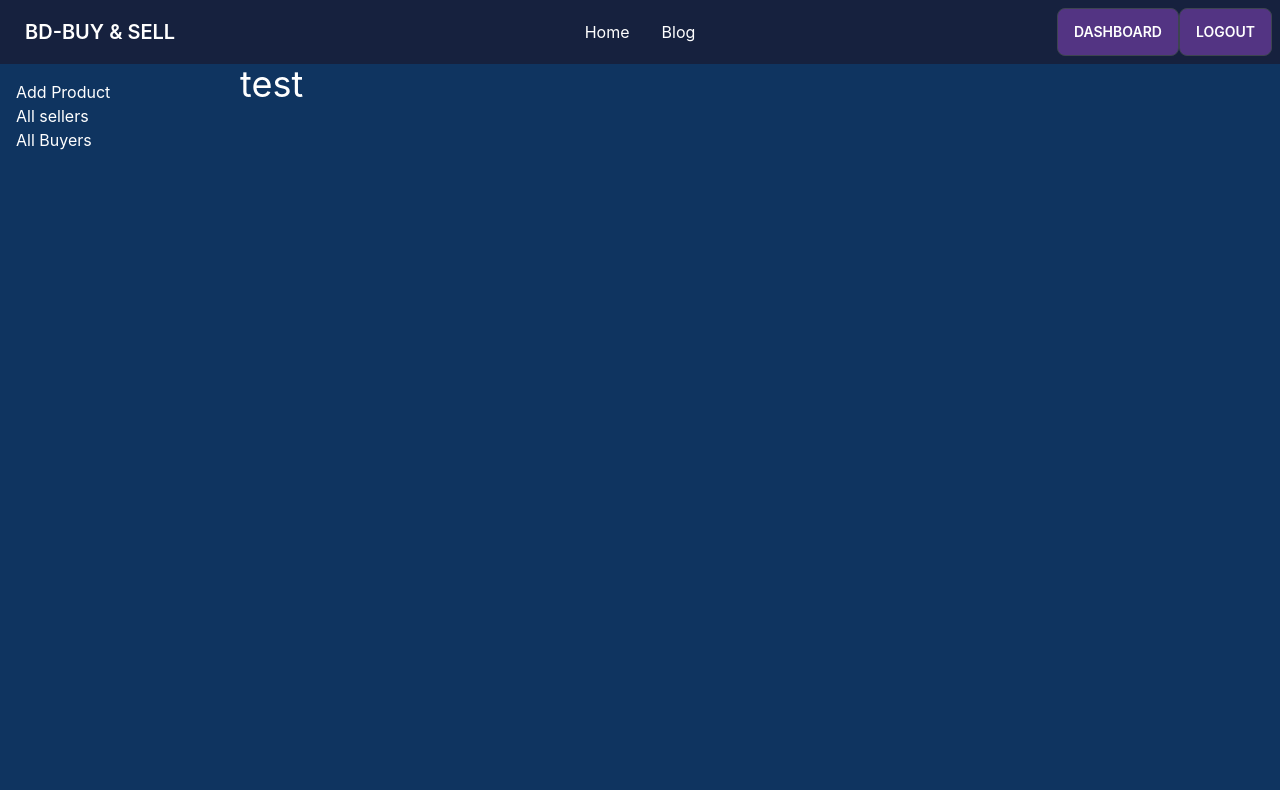
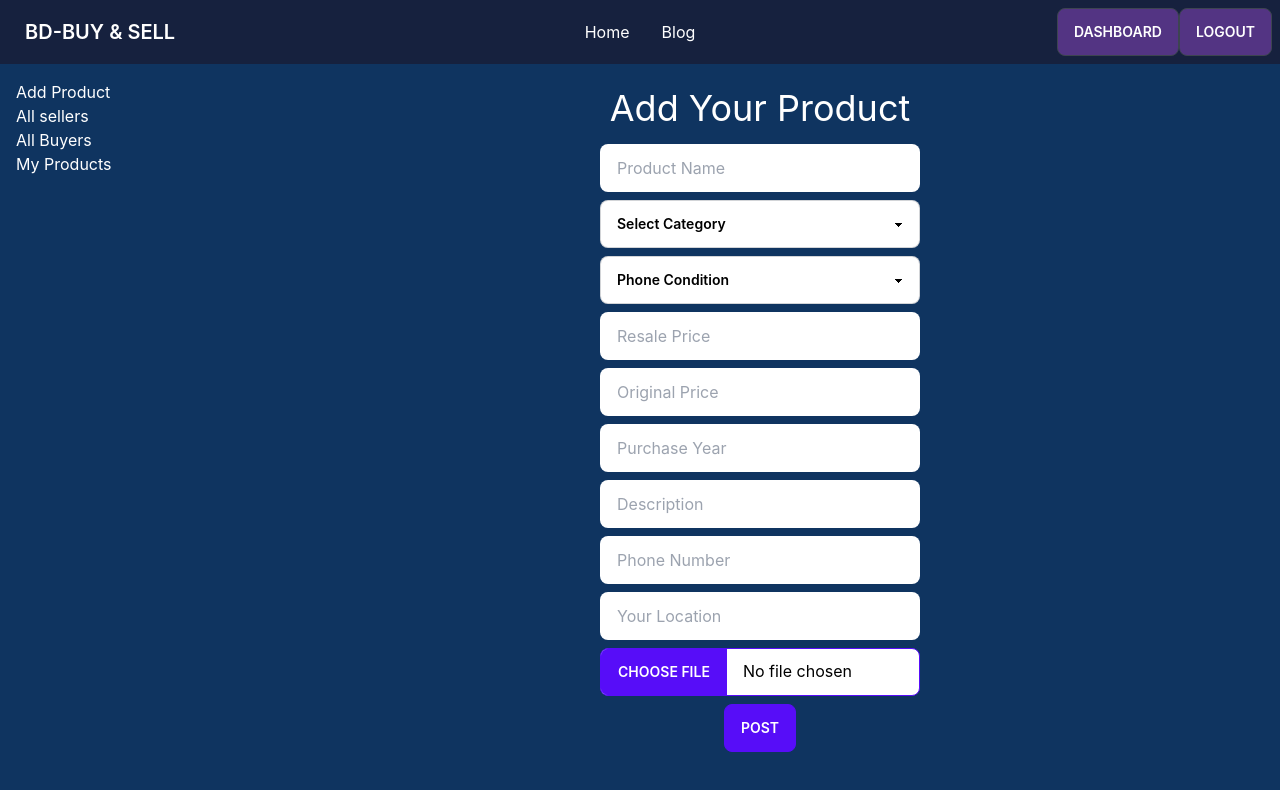
Before and after one commit to Taher027/resale-website-clint-side, a React (Create React App) app: page /dashboard/addproduct in a window 1280 px wide. Shown: the top 790 px of the page. Built offline with nearby package versions, Linux system fonts and the light colour scheme; no server answers; sample sign-in values are in the browser's storage.

Commit message:
set seller product add option

```diff
--- a/src/Dashboard/AddProduct.js
+++ b/src/Dashboard/AddProduct.js
@@ -1,9 +1,139 @@
-import React from 'react';
+import React, { useContext } from 'react';
+import toast from 'react-hot-toast';
+import { useNavigate } from 'react-router-dom';
+import { AuthContext } from '../Context/AuthProvider'
+const AddProduct = () => {
+    const { user } = useContext(AuthContext);
 
-const AddProduct = () => {
+    const notify = () => toast("product added!");
+    const navigate = useNavigate();
+    const handleForm = (event) => {
+        event.preventDefault();
+        const product_name = event.target.product_name.value;
+        const Category = event.target.Category.value;
+        const Condition = event.target.Condition.value;
+        const resale_price = event.target.resale_price.value;
+        const Original_price = event.target.Original_price.value;
+        const purchase_year = event.target.purchase_year.value;
+        const description = event.target.description.value;
+        const phone = event.target.phone.value;
+        const location = event.target.location.value;
+        const d = new Date();
+
+        const img = event.target.image.files[0];
+        const formData = new FormData();
+        formData.append('image', img)
+        const url = `https://api.imgbb.com/1/upload?key=${process.env.REACT_APP_API_KEY}`
+
+
+        fetch(url, {
+            method: 'POST',
+            body: formData,
+        }).then(res => res.json())
+            .then(data => {
+
+                const product_info = {
+                    product_name: product_name,
+                    Category: Category,
+                    Condition: Condition,
+                    resale_price: resale_price,
+                    Original_price: Original_price,
+                    purchase_year: purchase_year,
+                    description: description,
+                    phone: phone,
+                    location: location,
+                    PostTime: d.toUTCString(),
+                    SellerVerify: false,
+                    ProductPhotoUrl: data.data.display_url,
+                    SellerName: user.displayName,
+                    SellerEmail: user.email,
+                    SellerPhoto: user.photoURL,
+                }
+                console.log(product_info)
+
+                fetch("http://localhost:5000/addProduct", {
+                    method: "POST",
+                    headers: {
+                        "content-type": "application/json",
+                    },
+                    body: JSON.stringify(product_info),
+                })
+                    .then((res) => res.json())
+                    .then((data) => {
+                        notify();
+                        navigate("/dashboard/my_products");
+                    })
+                    .catch((error) => {
+                        const errorMessage = error.message;
+                        alert(errorMessage);
+                    });
+
+
+
+            })
+
+
+    }
     return (
-        <div>
-            <h2 className='text-4xl text-white'>test</h2>
+        <div className='mt-6'>
+            <h2 className='text-4xl text-white text-center'>Add Your Product</h2>
+            <div>
+                <form className='text-center mt-4' onSubmit={handleForm}>
+                    <div className='mb-2'>
+
+                        <input type="text" name='product_name' placeholder="Product Name" className="input w-full max-w-xs text-black" />
+                    </div>
+                    <div className='mb-2'>
+
+                        <select name='Category' className="select select-bordered w-full max-w-xs text-black">
+                            <option disabled selected>Select Category</option>
+                            <option value="Iphone">Iphone</option>
+                            <option value="Samsung">Samsung</option>
+                            <option value="Vivo">Vivo</option>
+                        </select>
+                    </div>
+                    <div className='mb-2'>
+
+                        <select name='Condition' className="select select-bordered w-full max-w-xs text-black">
+                            <option disabled selected>Phone Condition</option>
+                            <option value="Excellent">Excellent</option>
+                            <option value="Good">Good</option>
+                            <option value="Fair">Fair</option>
+                        </select>
+                    </div>
+                    <div className='mb-2'>
+
+                        <input type="number" name='resale_price' placeholder="Resale Price" className="input w-full max-w-xs text-black" />
+                    </div>
+                    <div className='mb-2'>
+
+                        <input type="number" name='Original_price' placeholder="Original Price" className="input w-full max-w-xs text-black" />
+                    </div>
+                    <div className='mb-2'>
+
+                        <input type="text" name='purchase_year' placeholder="Purchase Year" className="input w-full max-w-xs text-black" />
+                    </div>
+                    <div className='mb-2'>
+
+                        <input type="text" name='description' placeholder="Description" className="input w-full max-w-xs text-black" />
+                    </div>
+                    <div className='mb-2'>
+
+                        <input type="number" name='phone' placeholder="Phone Number" className="input w-full max-w-xs text-black" />
+                    </div>
+                    <div className='mb-2'>
+
+                        <input type="text" name='location' placeholder="Your Location" className="input w-full max-w-xs text-black" />
+                    </div>
+                    <div className='mb-2'>
+
+                        <input type="file" name="image" className="file-input file-input-bordered file-input-primary w-full max-w-xs text-black" accept=".jpg" />
+                    </div>
+                    <div className="btn-group btn-group-vertical">
+                        <button type='submit' className="btn btn-active ">Post</button>
+                    </div>
+                </form>
+            </div>
         </div>
     );
 };
--- /dev/null
+++ b/src/Dashboard/MyProduct.js
@@ -0,0 +1,85 @@
+import React, { useContext, useEffect, useState } from 'react';
+import toast from 'react-hot-toast';
+import { AuthContext } from '../Context/AuthProvider';
+
+const MyProduct = () => {
+    const [data, setData] = useState([]);
+    const [refresh,setRefresh] = useState(false)
+    const { user } = useContext(AuthContext)
+       console.log(data)
+    const notify = (value) => toast(value);
+    useEffect(() => {
+        fetch(`http://localhost:5000/dashboard/my_products/${user.email}`)
+            .then((res) => res.json())
+            .then((data) => {
+                setData(data);
+            });
+    }, [user, refresh]);
+
+    const handleAdvertise = (product) => {
+        fetch('http://localhost:5000/advertise_product/', {
+            method: 'POST',
+            headers: {
+                "content-type": "application/json",
+            },
+            body: JSON.stringify(product),
+        })
+            .then((res) => res.json())
+            .then((data) => {
+                notify("Advertisement success!");
+            });
+    }
+
+    const handleDelete = (product) => {
+        // console.log(item);
+        fetch(`http://localhost:5000/delete/${product._id}`, {
+            method: 'DELETE',
+            headers: {
+                "content-type": "application/json",
+            },
+        })
+            .then((res) => res.json())
+            .then((data) => {
+                setRefresh(!refresh)
+                notify("Deleted!");
+            });
+    }
+    return (
+        <div>
+            <div className='grid sm:grid-cols-1 md:grid-cols-2 mt-7 mb-7 p-5 gap-4'>
+                {
+                    data?.map(product => {
+                        return <>
+                            <div className="card card-compact bg-base-100 shadow-xl">
+                                <figure><img className='mt-3 rounded' src={product.ProductPhotoUrl} alt="Phone" /></figure>
+                                <div className="card-body">
+                                    <h2 className="card-title text-black">Category = {product.Category}</h2>
+                                    <h2 className="card-title text-black">Model = {product.product_name}</h2>
+                                    <h2 className="card-title text-black">Resale Price = {product.resale_price}</h2>
+                                    <h2 className="card-title text-black"> Price = {product.Original_price}</h2>
+                                    <h2 className="card-title text-black">Condition = {product.Condition}</h2>
+                                    <h2 className="card-title text-black">Purchase Year = {product.purchase_year}</h2>
+                                    <h2 className="card-title text-black">Description = {product.description}</h2>
+                                    <h2 className="card-title text-black">Phone = {product.phone}</h2>
+                                    <h2 className="card-title text-black">Seller Name = {product.SellerName}</h2>
+                                    <h2 className="card-title text-black">Post Time = {product.PostTime}</h2>
+                                    <h2 className="card-title text-black">Seller Email = {product.SellerEmail}</h2>
+
+
+
+                                    <div className="card-actions justify-start">
+                                        <button onClick={() => handleDelete(product)} className="btn btn-primary">Delete</button>
+                                        <button onClick={() => handleAdvertise(product)} className="btn btn-primary">Add</button>
+                                    </div>
+                                </div>
+                            </div>
+
+                        </>
+                    })
+                }
+            </div>
+        </div>
+    );
+};
+
+export default MyProduct;
--- a/src/Layout/DashboardLayout.js
+++ b/src/Layout/DashboardLayout.js
@@ -18,6 +18,7 @@ const DashboardLayout = () => {
                         <Link to='/dashboard/addproduct'> Add Product</Link>
                         <Link to='/dashboard/allsellers'>All sellers</Link>
                         <Link to='/dashboard/allbuyers'>All Buyers</Link>
+                        <Link to='/dashboard/my_products'>My Products</Link>
                     </ul>
 
 
--- a/src/Routes/Routes.js
+++ b/src/Routes/Routes.js
@@ -3,6 +3,7 @@ import AddProduct from "../Dashboard/AddProduct";
 import AllBuyers from "../Dashboard/AllBuyers";
 import AllSellers from "../Dashboard/AllSellers";
 import Dashboard from "../Dashboard/Dashboard";
+import MyProduct from "../Dashboard/MyProduct";
 import DashboardLayout from "../Layout/DashboardLayout";
 import Main from "../Layout/Main";
 import Blog from "../Pages/Blog/Blog";
@@ -64,6 +65,10 @@ const router = createBrowserRouter([
             {
                 path: '/dashboard/allbuyers',
                 element:<AllBuyers></AllBuyers>
+            },
+            {
+                path: '/dashboard/my_products',
+                element: <MyProduct></MyProduct>
             }
         ]
     }
```
